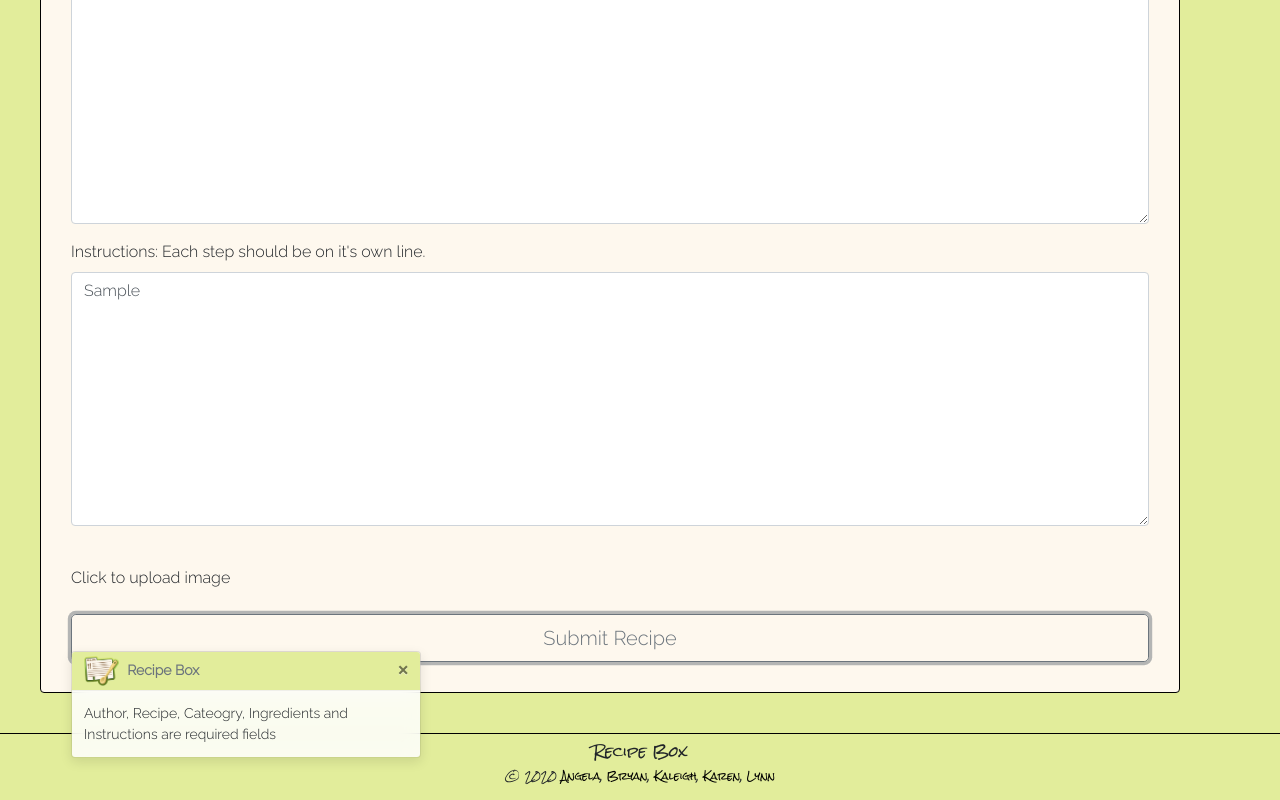
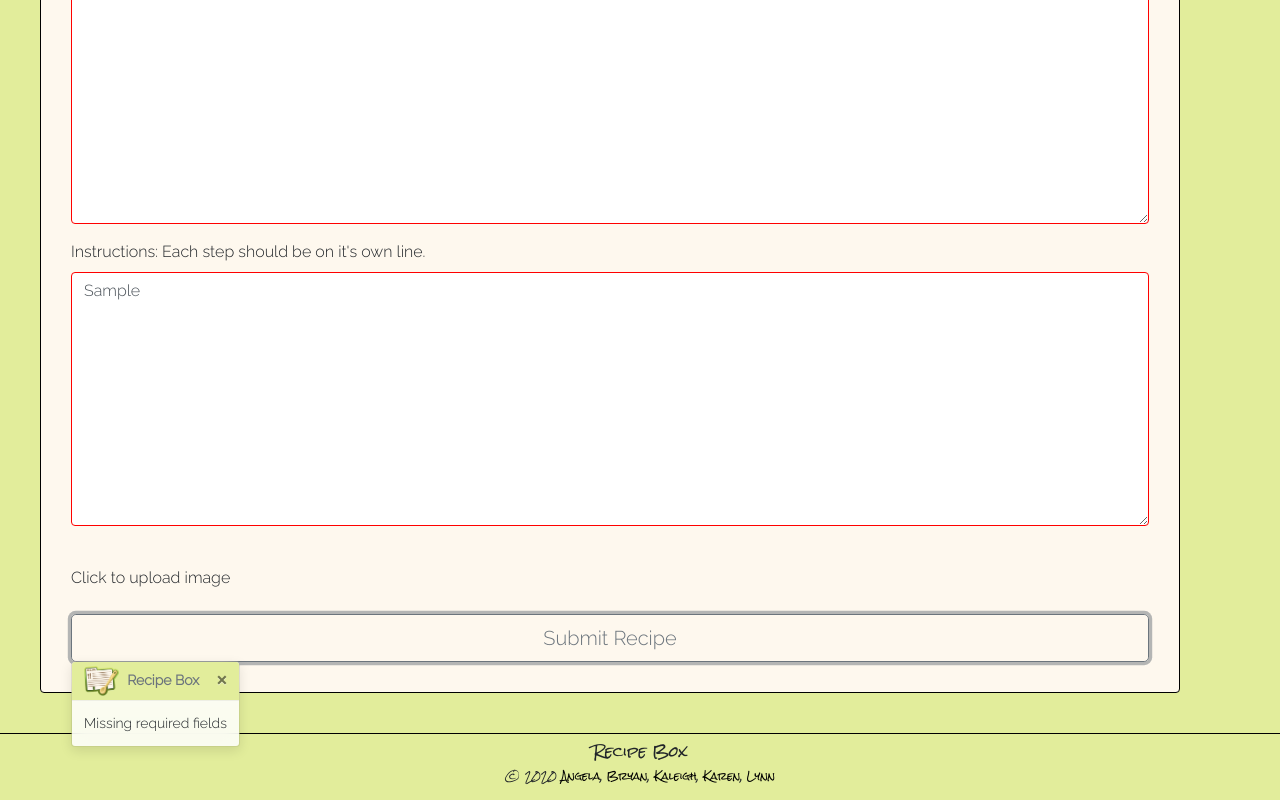
Before and after one commit to Kaleighspurio/Project2-Recipe-Box, a website: page public/create.html in a window 1280 px wide. Both pictures are taken after typing "Sample", "Sample", "Sample", "Sample", "Sample", "Sample" into the empty fields and a click on the button "Submit Recipe". Shown: the part 924-1724 px from the top of the page. Drawn offline with nearby package versions, Linux system fonts and the light colour scheme.

Commit message:
required fields and toast

```diff
--- a/public/assets/css/style.css
+++ b/public/assets/css/style.css
@@ -31,6 +31,10 @@ nav {
 }
 .toast-top {
     z-index: 10000;
+}
+
+.red-border {
+    border: 1px solid red;
 }
 .favorite-container {
     height: fit-content;
--- a/public/assets/js/create.js
+++ b/public/assets/js/create.js
@@ -35,32 +35,41 @@ $(document).ready(() => {
     $('image-div').append(image);
   });
 
+  $('.close').on('click', () => {
+    $('.toast').toast('hide');
+  });
+
   $('#submit-btn').on('click', (event) => {
     event.preventDefault();
-
-    if (
-      author.val() === ''
-      || recipeName.val().trim() === ''
-      || instructions.val().trim() === ''
-      || ingredients.val().trim() === ''
-      || category.val() === ''
-    ) {
-      $('.toast-body').text('Author, Recipe, Cateogry, Ingredients and Instructions are required fields');
-      $('.toast').toast('show');
-      console.log('recipe failed to create');
-      return;
-    }
 
     createObject = {
       name: author.val().trim(),
       recipe_name: recipeName.val().trim(),
       category: category.val(),
+      instructions: instructions.val(),
+      ingredient_name: ingredients.val().trim().split('\n'),
       dietary_restriction: restrictions.val(),
       serving_size: size.val().trim(),
       url_source: url.val(),
-      ingredient_name: ingredients.val().trim().split('\n'),
-      instructions: instructions.val(),
     };
+
+    const values = Object.values(createObject);
+    const requiredValues = values.slice(0, 4);
+    requiredValues.push(ingredients.val().trim());
+    console.log(requiredValues);
+
+    if (requiredValues.includes('')) {
+      $('.toast-body').text('Missing required fields');
+      $('.toast').toast('show');
+      console.log('recipe failed to create');
+      author.addClass('red-border');
+      recipeName.addClass('red-border');
+      instructions.addClass('red-border');
+      ingredients.addClass('red-border');
+      category.addClass('red-border');
+      return;
+    }
+
     postRecipe(createObject);
     console.log('recipe created');
   });
--- a/public/create.html
+++ b/public/create.html
@@ -66,7 +66,7 @@
         aria-atomic="true"
         class="d-flex justify-content-center align-items-center position-fixed toast-top"
 
-        style="min-height: 200px;"
+        style="height: 200px;"
       >
         <div
           class="toast"
```
